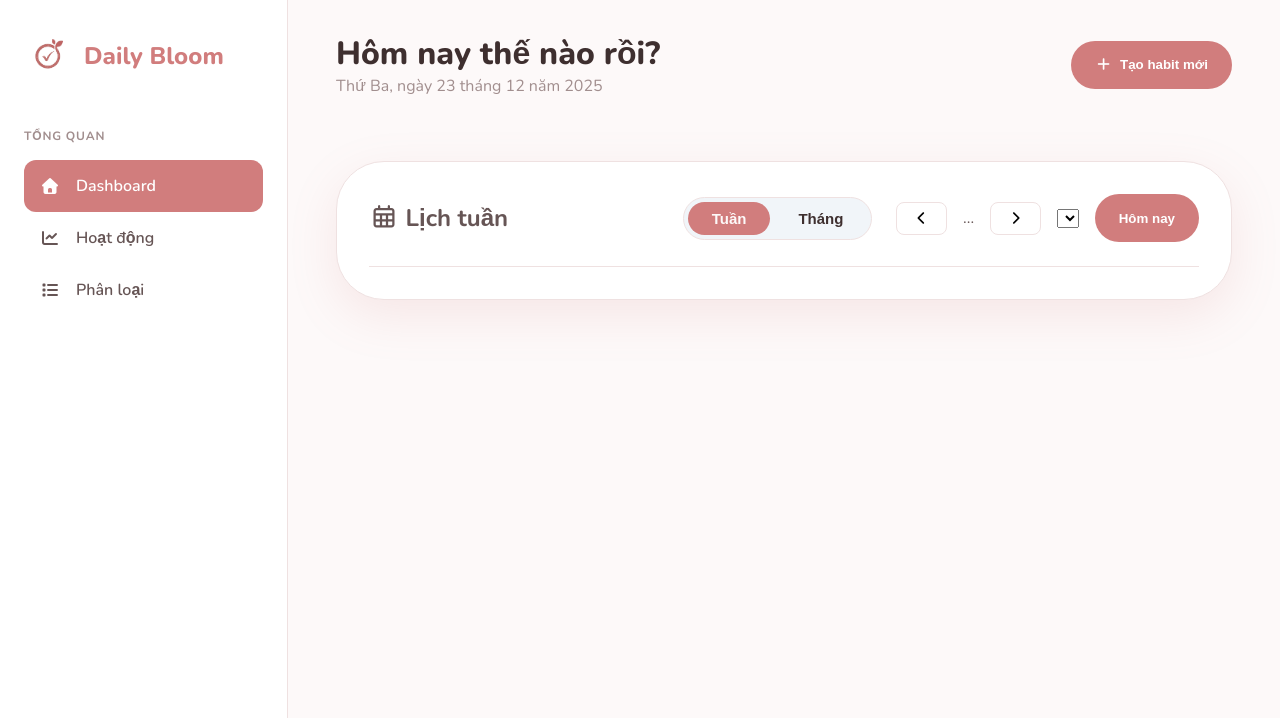
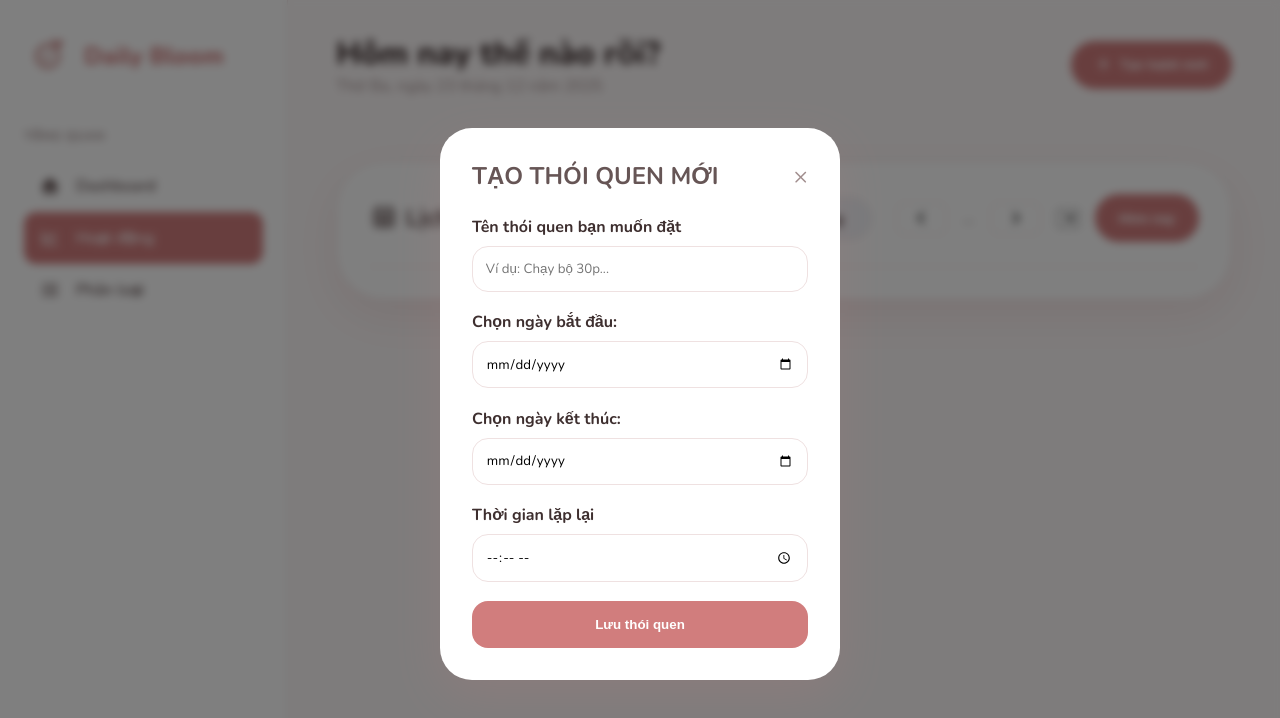
Before and after one commit to thaivee/daily-bloom, a plain HTML site: page html/activity.html in a window 1280 px wide. Both pictures are taken after a click on the button "Tạo habit mới". Shown: the top 718 px of the page. Drawn offline with nearby package versions, Linux system fonts and the light colour scheme.

Commit message:
fix: activity

```diff
--- a/css/activity.css
+++ b/css/activity.css
@@ -245,3 +245,71 @@ body {
 .nav-button:hover{
     background: var(--primary-light);
 }
+
+.modal {
+    display: none;
+    position: fixed;
+    z-index: 1000;
+    left: 0;
+    top: 0;
+    width: 100%;
+    height: 100%;
+    background-color: rgba(0,0,0,0.5);
+    backdrop-filter: blur(4px);
+}
+.modal-content {
+    min-width: 30vw;
+    background-color: var(--white);
+    margin: 10% auto;
+    padding: 2rem;
+    border-radius: 2rem;
+    width: 90%;
+    max-width: 400px;
+    box-shadow: 0 1rem 3rem var(--shadow);
+}
+
+.modal-header {
+    display: flex;
+    justify-content: space-between;
+    align-items: center;
+    margin-bottom: 1.5rem;
+}
+.modal-header h3 {
+    font-size: 1.5rem;
+}
+.close-modal {
+    font-size: 1.5rem;
+    cursor: pointer;
+    color: var(--text-light);
+}
+.habit-form {
+    margin-bottom: 1.2rem;
+    min-height: fit-content;
+}
+
+.habit-form label {
+    display: block;
+    margin-bottom: 0.5rem;
+    font-weight: 700;
+    color: var(--text-main);
+}
+
+.habit-form input {
+    min-height: fit-content;
+    width: 100%;
+    padding: 0.8rem;
+    border: 1px solid var(--border-color);
+    border-radius: 1rem;
+    font-family: inherit;
+}
+
+.button-save {
+    width: 100%;;
+    padding: 1rem;
+    background: var(--primary);
+    color: var(--white);
+    border: none;
+    border-radius: 1rem;
+    font-weight: 700;
+    cursor: pointer;
+}
--- a/css/dashboard.css
+++ b/css/dashboard.css
@@ -90,10 +90,6 @@ body {
     color: var(--white);
 }
 
-.label-item:hover:not(.active){
-    background: var(--primary-light);
-    color: var(--primary);
-}
 
 .label-item i {
     width: 1.25rem;
--- a/html/activity.html
+++ b/html/activity.html
@@ -7,6 +7,7 @@
     <link rel="icon" href="../picture/logo.png">
     <link rel="stylesheet" href="../css/activity.css">
     <link rel="stylesheet" href="https://cdnjs.cloudflare.com/ajax/libs/font-awesome/7.0.1/css/all.min.css" integrity="sha512-2SwdPD6INVrV/lHTZbO2nodKhrnDdJK9/kg2XD1r9uGqPo1cUbujc+IYdlYdEErWNu69gVcYgdxlmVmzTWnetw==" crossorigin="anonymous" referrerpolicy="no-referrer" />
+
 </head>
 <body>
     <div class="view">
@@ -17,8 +18,8 @@
             </a>
             <div class="menu">
                 <p class="lable">Tổng quan</p>
-                <a href="../html/dashboard.html" class="label-item active"><i class="fa-solid fa-house"></i>Dashboard</a>
-                <a href="../html/activity.html" class="label-item"><i class="fa-solid fa-chart-line"></i>Hoạt động</a>
+                <a href="../html/dashboard.html" class="label-item"><i class="fa-solid fa-house"></i>Dashboard</a>
+                <a href="../html/activity.html" class="label-item active"><i class="fa-solid fa-chart-line"></i>Hoạt động</a>
                 <a href="../html/classification.html" class="label-item"><i class="fa-solid fa-list"></i></i>Phân loại</a>
             </div>
         </div>
@@ -57,4 +58,32 @@
 
     </div>
 </body>
+    <div id="habitModal" class="modal">
+        <div class="modal-content">
+            <div class="modal-header">
+                <h3>TẠO THÓI QUEN MỚI</h3>
+                <span class="close-modal">&times;</span>
+            </div>
+            <form id="habitForm">
+                <div class="habit-form">
+                    <label>Tên thói quen bạn muốn đặt</label>
+                    <input type="text" placeholder="Ví dụ: Chạy bộ 30p...">
+                </div>
+                <div class="habit-form">
+                    <label for="date">Chọn ngày bắt đầu:</label>
+                    <input type="date" id="date">
+                </div>
+                <div class="habit-form">
+                    <label for="date">Chọn ngày kết thúc:</label>
+                    <input type="date" id="date">
+                </div>
+                <div class="habit-form">
+                    <label>Thời gian lặp lại</label>
+                    <input type="time" required>
+                </div>
+                <button type="submit" class="button-save">Lưu thói quen</button>
+            </form>
+        </div>
+    </div>
+<script src="../js/activity.js"></script>
 </html>
--- a/js/activity.js
+++ b/js/activity.js
@@ -0,0 +1,15 @@
+const modal = document.getElementById("habitModal");
+const button = document.querySelector(".button-create");
+const closeButton = document.querySelector(".close-modal");
+
+button.onclick = function() {
+    modal.style.display = "block";
+}
+closeButton.onclick = function() {
+    modal.style.display = "none";
+}
+window.onclick = function(event) {
+    if (event.target == modal) {
+        modal.style.display = "none";
+    }
+}
```
Also changed, not shown: html/dashboard.html (+1 -1 lines), js/classification.js (added), 1 other file.
